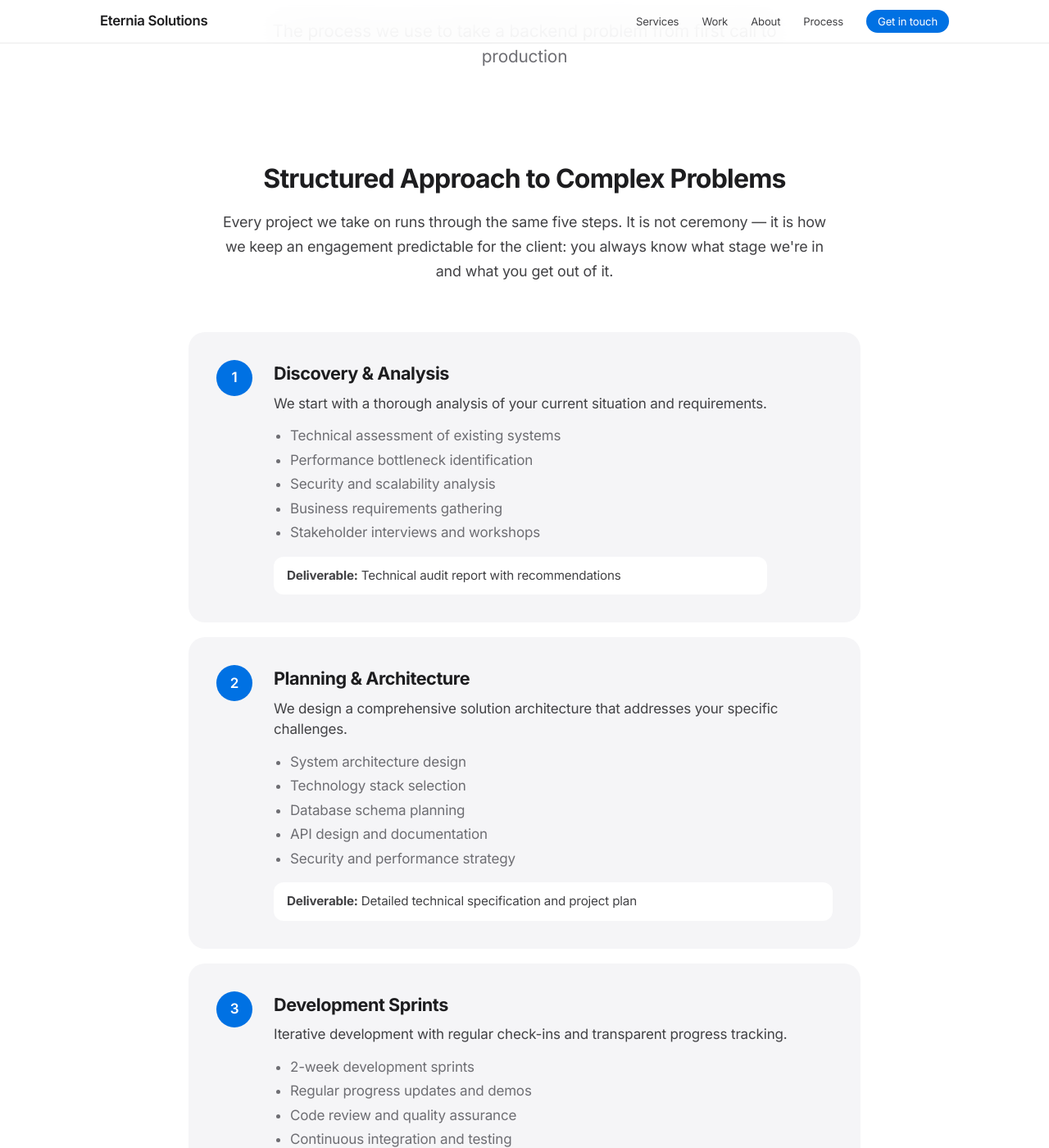
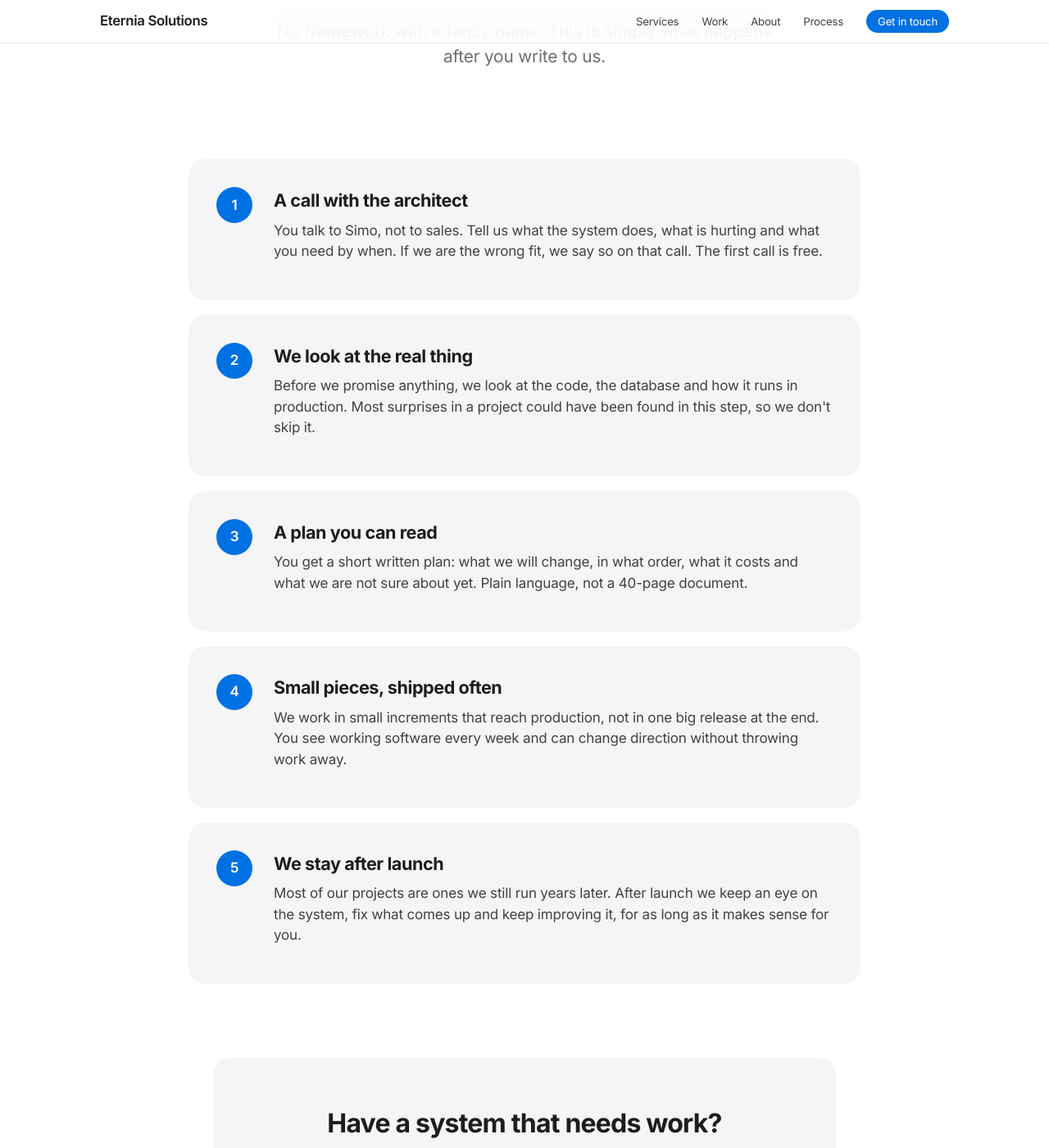
Before and after one commit to sjakovic/sjakovic.github.io, a Jekyll site: the page built from process.md, in a window 1280 px wide and 1400 px high, scrolled down 213 px. Shown: the whole window at 82% size. Built offline with Jekyll 4.4.1, drawn with Linux system fonts in a browser that asks for light colours; some of the changed text lies outside the part shown.

Commit message:
Add files via upload

```diff
--- a/process.md
+++ b/process.md
@@ -1,14 +1,14 @@
 ---
 layout: default
-title: How We Work | Eternia Solutions
-description: The five-step process Eternia Solutions uses on backend and API projects, from discovery through deployment and support.
+title: How we work | Eternia Solutions
+description: How a project with Eternia Solutions actually runs, from the first call to production and after.
 ---
 
 <header>
     <div class="container">
         <div class="header-content">
-            <h1>How We Work</h1>
-            <p>The process we use to take a backend problem from first call to production</p>
+            <h1>How we work</h1>
+            <p>No framework with a fancy name. This is simply what happens after you write to us.</p>
         </div>
     </div>
 </header>
@@ -16,130 +16,54 @@ description: The five-step process Eternia Solutions uses on backend and API pro
 <main>
     <section class="process-content">
         <div class="container">
-            <div class="process-intro">
-                <h2>Structured Approach to Complex Problems</h2>
-                <p>Every project we take on runs through the same five steps. It is not ceremony &mdash; it is how we keep
-an engagement predictable for the client: you always know what stage we're in and what you get out of it.</p>
-            </div>
-
             <div class="process-steps">
                 <div class="process-step">
                     <div class="step-number">1</div>
                     <div class="step-content">
-                        <h3>Discovery & Analysis</h3>
-                        <p>We start with a thorough analysis of your current situation and requirements.</p>
-                        <ul>
-                            <li>Technical assessment of existing systems</li>
-                            <li>Performance bottleneck identification</li>
-                            <li>Security and scalability analysis</li>
-                            <li>Business requirements gathering</li>
-                            <li>Stakeholder interviews and workshops</li>
-                        </ul>
-                        <div class="step-deliverable">
-                            <strong>Deliverable:</strong> Technical audit report with recommendations
-                        </div>
+                        <h3>A call with the architect</h3>
+                        <p>You talk to Simo, not to sales. Tell us what the system does, what is hurting and what you need by when. If we are the wrong fit, we say so on that call. The first call is free.</p>
                     </div>
                 </div>
 
                 <div class="process-step">
                     <div class="step-number">2</div>
                     <div class="step-content">
-                        <h3>Planning & Architecture</h3>
-                        <p>We design a comprehensive solution architecture that addresses your specific challenges.</p>
-                        <ul>
-                            <li>System architecture design</li>
-                            <li>Technology stack selection</li>
-                            <li>Database schema planning</li>
-                            <li>API design and documentation</li>
-                            <li>Security and performance strategy</li>
-                        </ul>
-                        <div class="step-deliverable">
-                            <strong>Deliverable:</strong> Detailed technical specification and project plan
-                        </div>
+                        <h3>We look at the real thing</h3>
+                        <p>Before we promise anything, we look at the code, the database and how it runs in production. Most surprises in a project could have been found in this step, so we don't skip it.</p>
                     </div>
                 </div>
 
                 <div class="process-step">
                     <div class="step-number">3</div>
                     <div class="step-content">
-                        <h3>Development Sprints</h3>
-                        <p>Iterative development with regular check-ins and transparent progress tracking.</p>
-                        <ul>
-                            <li>2-week development sprints</li>
-                            <li>Regular progress updates and demos</li>
-                            <li>Code review and quality assurance</li>
-                            <li>Continuous integration and testing</li>
-                            <li>Performance monitoring and optimization</li>
-                        </ul>
-                        <div class="step-deliverable">
-                            <strong>Deliverable:</strong> Working software with regular milestone releases
-                        </div>
+                        <h3>A plan you can read</h3>
+                        <p>You get a short written plan: what we will change, in what order, what it costs and what we are not sure about yet. Plain language, not a 40-page document.</p>
                     </div>
                 </div>
 
                 <div class="process-step">
                     <div class="step-number">4</div>
                     <div class="step-content">
-                        <h3>Testing & Quality Assurance</h3>
-                        <p>Comprehensive testing ensures your solution is robust, secure, and performant.</p>
-                        <ul>
-                            <li>Unit and integration testing</li>
-                            <li>Security vulnerability assessment</li>
-                            <li>Performance and load testing</li>
-                            <li>User acceptance testing</li>
-                            <li>Documentation and training materials</li>
-                        </ul>
-                        <div class="step-deliverable">
-                            <strong>Deliverable:</strong> Fully tested and documented solution
-                        </div>
+                        <h3>Small pieces, shipped often</h3>
+                        <p>We work in small increments that reach production, not in one big release at the end. You see working software every week and can change direction without throwing work away.</p>
                     </div>
                 </div>
 
                 <div class="process-step">
                     <div class="step-number">5</div>
                     <div class="step-content">
-                        <h3>Deployment & Support</h3>
-                        <p>Smooth deployment with ongoing support to ensure long-term success.</p>
-                        <ul>
-                            <li>Production deployment planning</li>
-                            <li>Zero-downtime deployment strategies</li>
-                            <li>Monitoring and alerting setup</li>
-                            <li>Post-deployment support</li>
-                            <li>Performance optimization and maintenance</li>
-                        </ul>
-                        <div class="step-deliverable">
-                            <strong>Deliverable:</strong> Live system with monitoring and support
-                        </div>
-                    </div>
-                </div>
-            </div>
-
-            <div class="process-benefits">
-                <h2>Why This Process Works</h2>
-                <div class="benefits-grid">
-                    <div class="benefit-item">
-                        <h3>Transparency</h3>
-                        <p>Regular updates and clear communication throughout, straight from the engineers writing the code. You'll always know exactly what's happening and when.</p>
-                    </div>
-                    <div class="benefit-item">
-                        <h3>Quality Assurance</h3>
-                        <p>Testing and review at every layer, because we are also the ones who get the call when something breaks at 9 AM.</p>
-                    </div>
-                    <div class="benefit-item">
-                        <h3>Risk Mitigation</h3>
-                        <p>Early identification of potential issues and proactive problem-solving prevent costly delays and rework.</p>
-                    </div>
-                    <div class="benefit-item">
-                        <h3>Scalability</h3>
-                        <p>Solutions designed with future growth in mind, ensuring your system can handle increased demand without major rework.</p>
+                        <h3>We stay after launch</h3>
+                        <p>Most of our projects are ones we still run years later. After launch we keep an eye on the system, fix what comes up and keep improving it, for as long as it makes sense for you.</p>
                     </div>
                 </div>
             </div>
 
             <div class="cta-section">
-                <h2>Ready to Get Started?</h2>
-                <p>Tell us what you're building and where it hurts. The first call is free and we'll tell you honestly if we're the wrong fit for it.</p>
-                <a href="mailto:office@eterniasolutions.io" class="cta-primary">Book a Free Discovery Call</a>
+                <h2>Have a system that needs work?</h2>
+                <p>Write a few lines about it. Simo answers personally, usually within one business day.</p>
+                <div class="cta-group">
+                    <a href="mailto:simo@eterniasolutions.io" class="cta-button cta-primary">simo@eterniasolutions.io</a>
+                </div>
             </div>
         </div>
     </section>
```
Also changed, not shown: index.md (+2 -2 lines).
